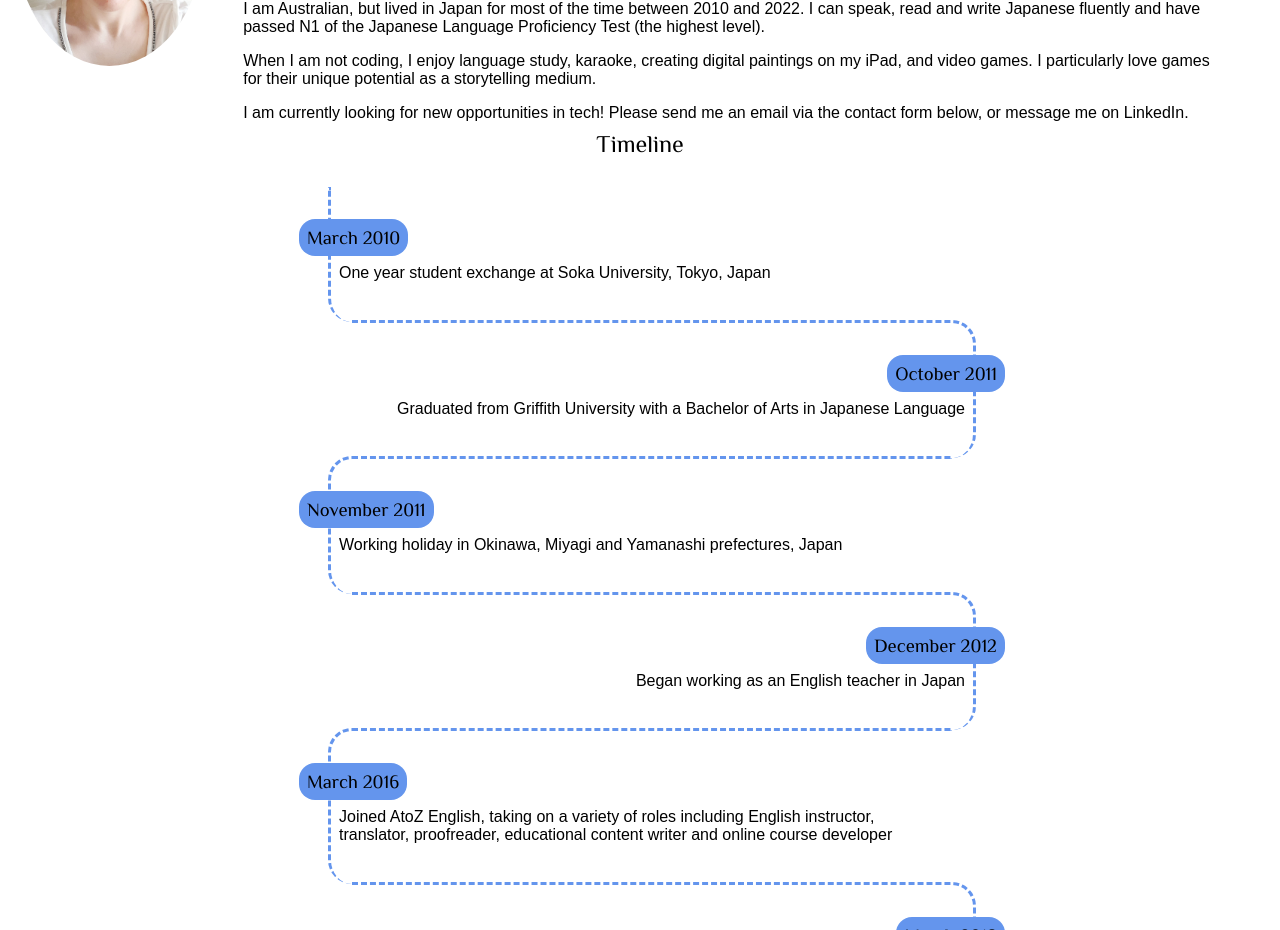
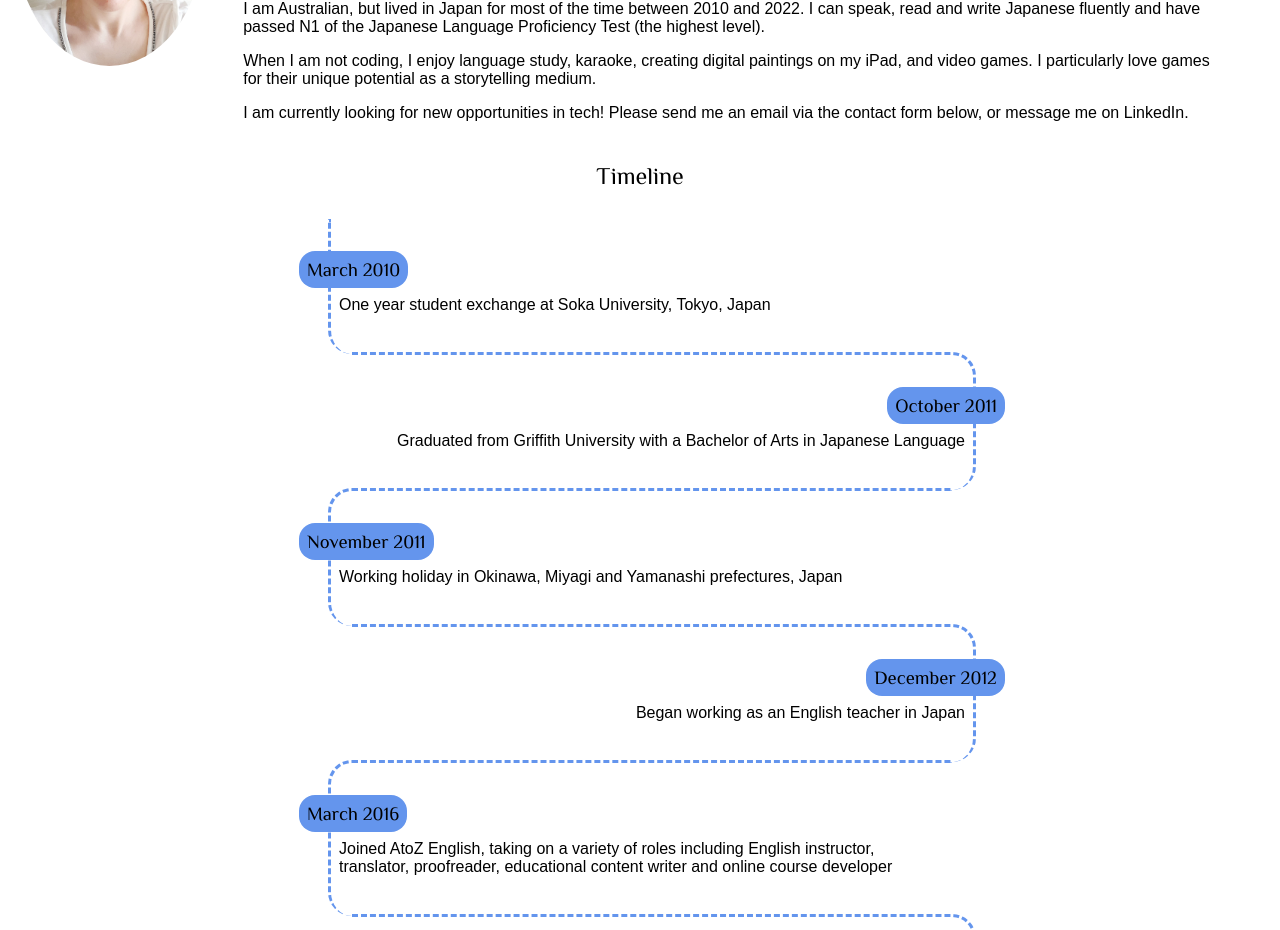
Before and after one commit to plutoniumcat/plutoniumcat.github.io, a React (Create React App) app: page / in a window 1280 px wide. Shown: the part 1100-2030 px from the top of the page. Built offline with nearby package versions, Linux system fonts and the light colour scheme; a web font is replaced by a local one.

Commit message:
Adjust timline heading margin

```diff
--- a/src/index.css
+++ b/src/index.css
@@ -202,6 +202,10 @@ input:checked + .slider:before {
 }
 
 /*Timeline*/
+
+#about h2 { /*timeline heading*/
+  margin-top: 2rem;
+}
 
 .timeline-container {
   width: 50%;
```
